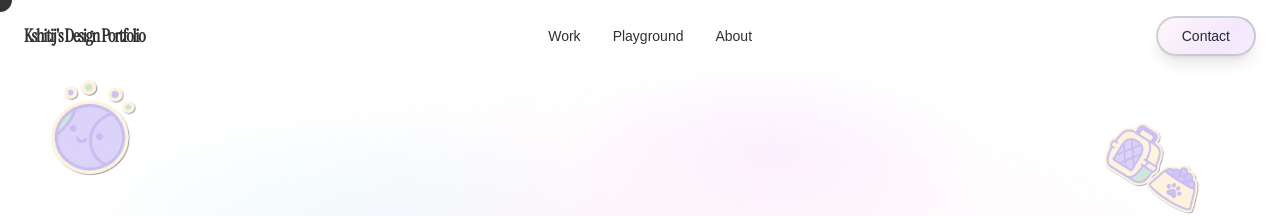
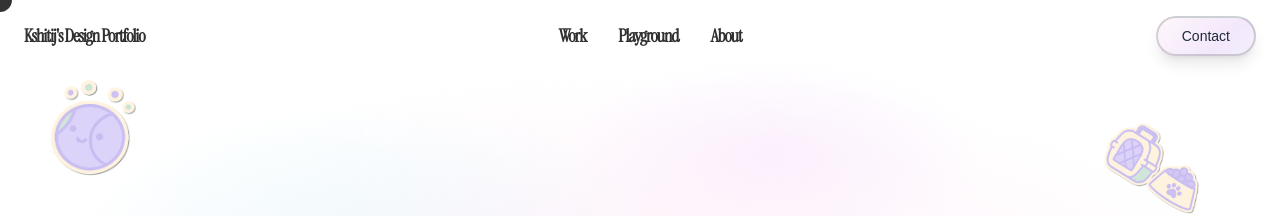
Before and after one commit to kshitij0299/pastel-pivot-folio, a React (Vite) app: page / in a window 1280 px wide. Shown: the top 216 px of the page. Built offline with nearby package versions, Linux system fonts and the light colour scheme; a web font is replaced by a local one.

Commit message:
Update navbar menu item styling
Adjust spacing for navbar menu items, excluding the "Contact" link, to match previous styling.

```diff
--- a/src/components/Navigation.tsx
+++ b/src/components/Navigation.tsx
@@ -64,10 +64,10 @@ export const Navigation = ({ activeSection }: NavigationProps) => {
                 key={item.label}
                 onClick={() => scrollToSection(item.href)}
                 className={cn(
-                  'font-rethink text-sm font-medium transition-colors cursor-hover',
+                  'font-playfair text-lg font-bold transition-colors cursor-hover tracking-[-0.06em]',
                   activeSection === item.href.slice(1)
                     ? 'text-link'
-                    : 'text-body hover:text-link'
+                    : 'text-heading hover:text-link'
                 )}
               >
                 {item.label}
@@ -133,10 +133,10 @@ export const Navigation = ({ activeSection }: NavigationProps) => {
                   key={item.label}
                   onClick={() => scrollToSection(item.href)}
                   className={cn(
-                    'font-rethink text-sm font-medium transition-colors cursor-hover text-left',
+                    'font-playfair text-lg font-bold transition-colors cursor-hover text-left tracking-[-0.06em]',
                     activeSection === item.href.slice(1)
                       ? 'text-link'
-                      : 'text-body hover:text-link'
+                      : 'text-heading hover:text-link'
                   )}
                 >
                   {item.label}
```
